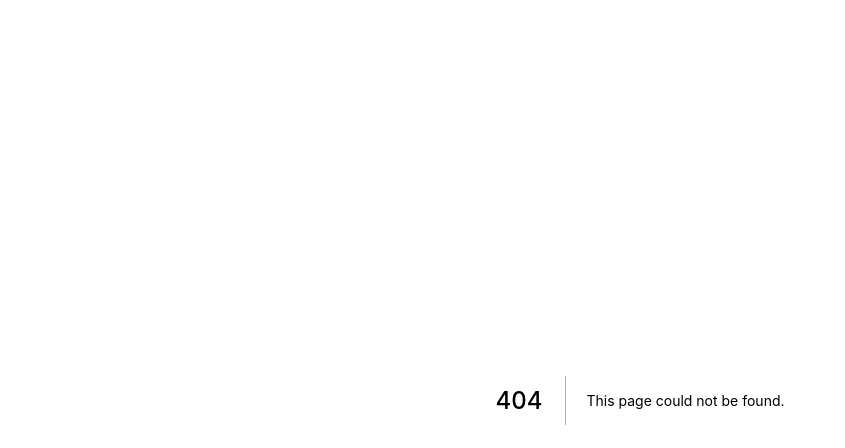
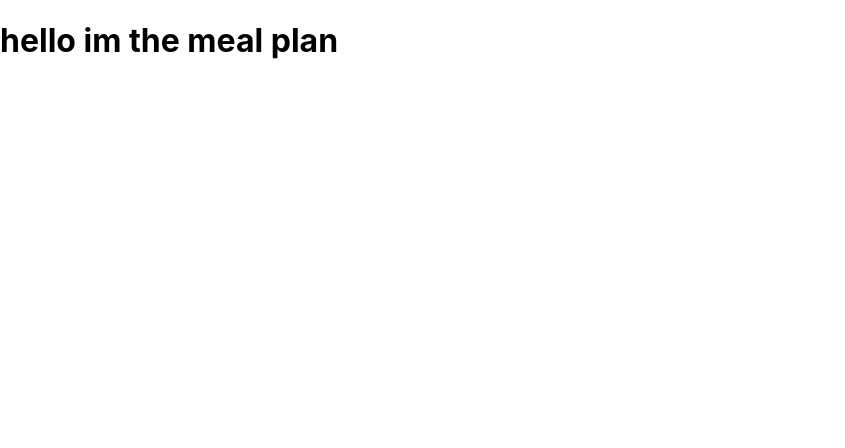
Before and after one commit to Syn891/wastenot-wantnot-fe, a Next.js app: page /mealPlan in a window 1280 px wide. Before the commit this address had no page. Shown: the top 448 px of the page, without its empty margins (0-845 px from the left). Built offline with nearby package versions, Linux system fonts and the light colour scheme.

Commit message:
-meal plan page

```diff
--- a/pages/landing.js
+++ b/pages/landing.js
@@ -1,6 +1,7 @@
 import React from 'react';
 import NavbarBtn from '../components/NavbarBtn';
 const Landing = () => {
+
     return (
         <div>
             <NavbarBtn />
--- /dev/null
+++ b/pages/mealPlan.js
@@ -0,0 +1,9 @@
+const MealPlan = () => {
+  return (
+    <div>
+      <h1>hello im the meal plan</h1>
+    </div>
+  );
+};
+
+export default MealPlan;
```
